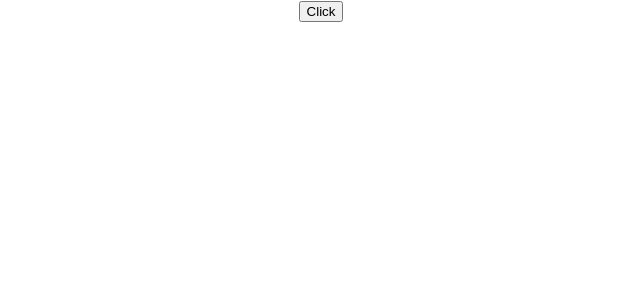
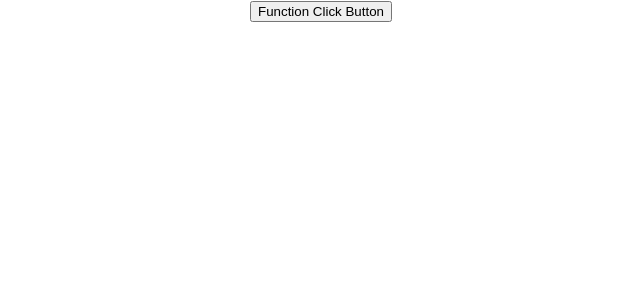
Before and after one commit to Elbie-em/React-Recap, a React (Create React App) app: page / in a window 1280 px wide. Shown: the top 300 px of the page, without its empty margins (319-959 px from the left). Built offline with nearby package versions, Linux system fonts and the light colour scheme.

Commit message:
Change button name

```diff
--- a/src/components/FunctionClick.js
+++ b/src/components/FunctionClick.js
@@ -8,7 +8,7 @@ const FunctionClick = () => {
 
   return (
     <div>
-      <button onClick={clickHandler}>Click</button>
+      <button onClick={clickHandler}>Function Click Button</button>
     </div>
   )
 }
```
